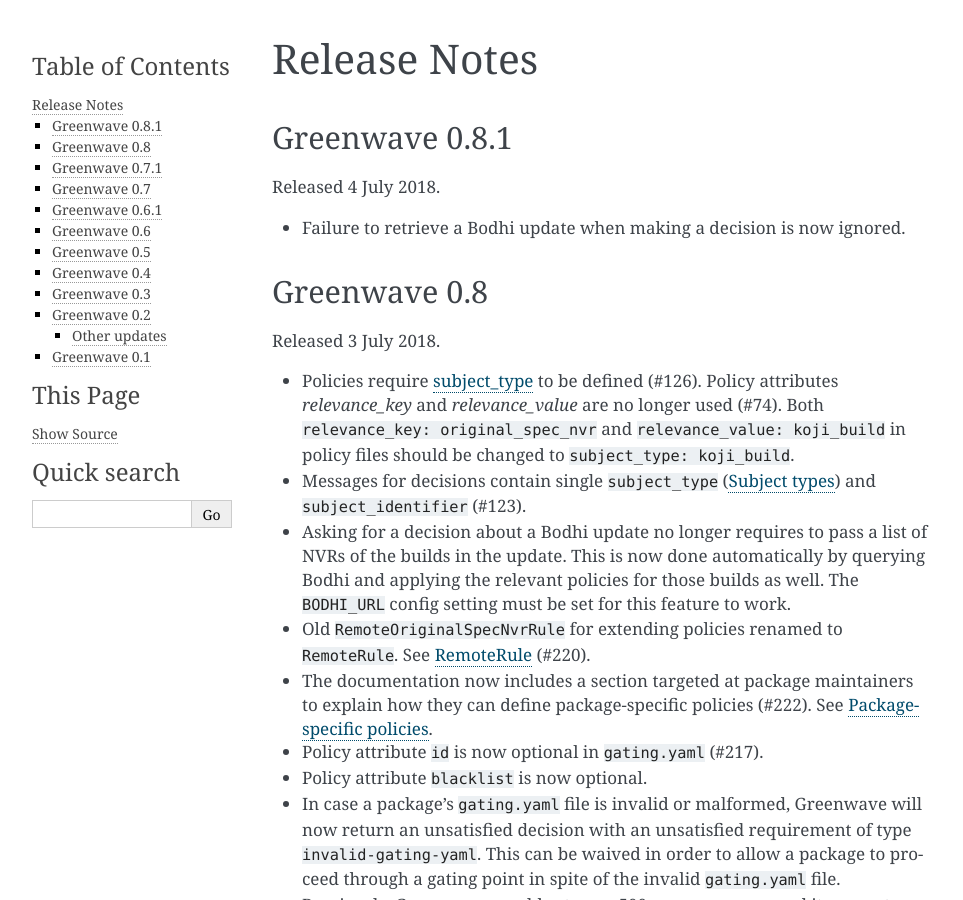
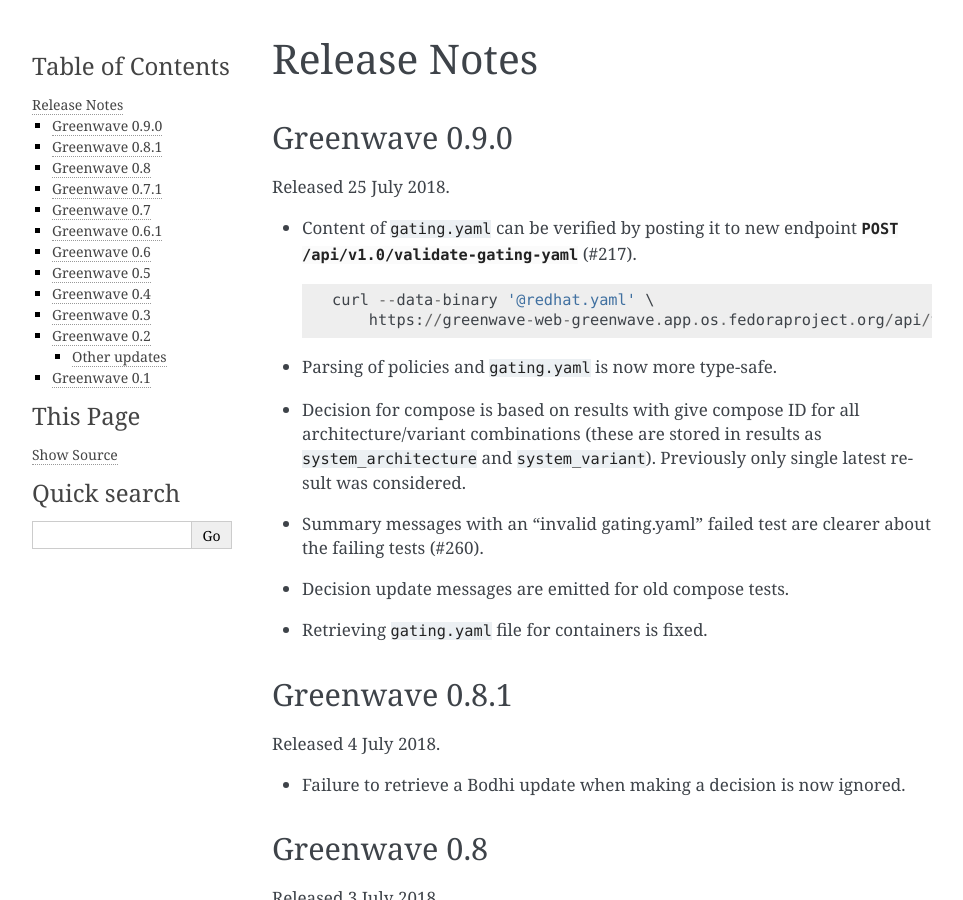
Before and after one commit to release-engineering/greenwave, a Sphinx documentation site: the page built from docs/release-notes.rst, in a window 1280 px wide and 900 px high. Shown: the whole window, without its empty margins (148-1111 px from the left). Built offline with Sphinx 7.4.7, drawn with Linux system fonts in a browser that asks for light colours; pages that are not in the unit, such as notebooks, are missing from menus.

Commit message:
Update Release Notes for 0.9.0

```diff
--- a/docs/release-notes.rst
+++ b/docs/release-notes.rst
@@ -1,6 +1,33 @@
 =============
 Release Notes
 =============
+
+Greenwave 0.9.0
+===============
+
+Released 25 July 2018.
+
+* Content of :file:`gating.yaml` can be verified by posting it to new endpoint
+  :http:post:`/api/v1.0/validate-gating-yaml` (#217).
+
+  ::
+
+    curl --data-binary '@redhat.yaml' \
+        https://greenwave-web-greenwave.app.os.fedoraproject.org/api/v1.0/validate-gating-yaml
+
+* Parsing of policies and :file:`gating.yaml` is now more type-safe.
+
+* Decision for compose is based on results with give compose ID for all
+  architecture/variant combinations (these are stored in results as
+  ``system_architecture`` and ``system_variant``). Previously only single
+  latest result was considered.
+
+* Summary messages with an "invalid gating.yaml" failed test are clearer about
+  the failing tests (#260).
+
+* Decision update messages are emitted for old compose tests.
+
+* Retrieving :file:`gating.yaml` file for containers is fixed.
 
 Greenwave 0.8.1
 ===============
```
